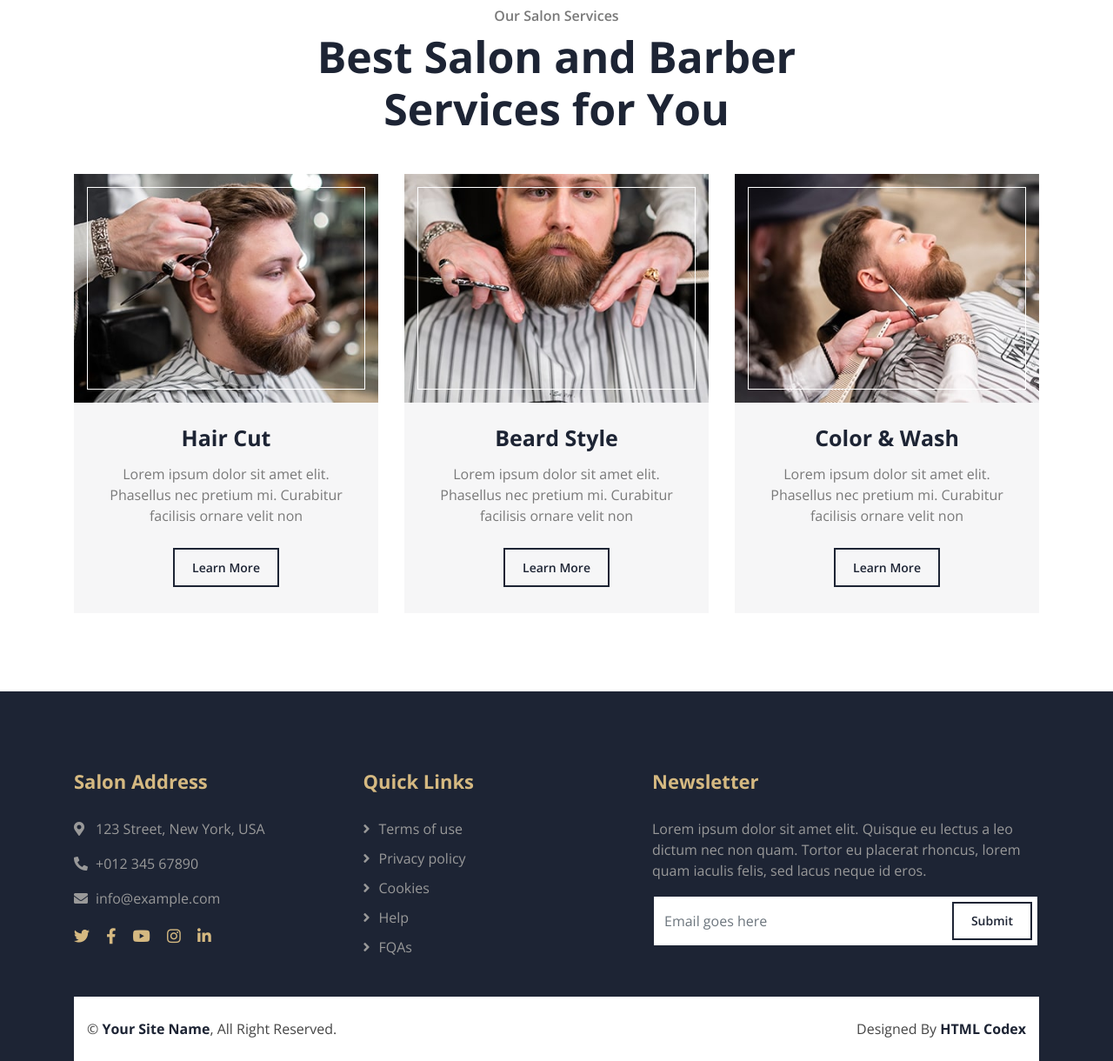
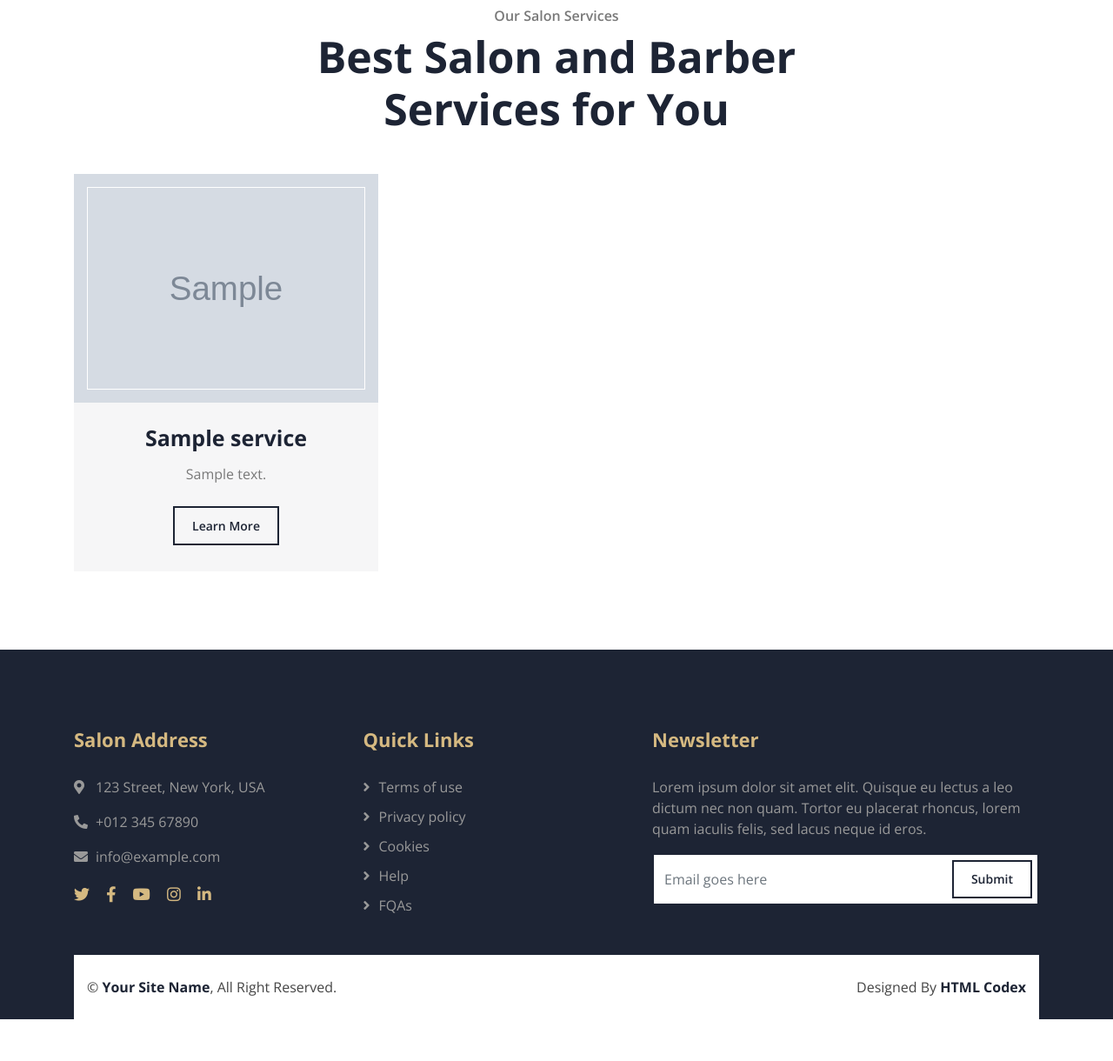
Before and after one commit to shahrom322/barber_x, a Django app: page /service/ in a window 1280 px wide. Shown: the part 497-1717 px from the top of the page at 87% size. After the commit the page ends 1669 px from the top, so only its background shows below. Run offline with Django 4.2, Linux system fonts and the light colour scheme; tables that the repository leaves empty hold one stand-in row (values such as "Sample post"); grey boxes marked "Sample" are stand-in pictures; parts of the project's set-up code (start-up, migrations or seed data) failed here and were passed over; some libraries are stand-ins or nearby versions.

Commit message:
Commit 0.1

```diff
--- a/barber/templates/barber/service.html
+++ b/barber/templates/barber/service.html
@@ -26,42 +26,20 @@
             <h2>Best Salon and Barber Services for You</h2>
         </div>
         <div class="row">
+            {% for service in services %}
             <div class="col-lg-4 col-md-6">
                 <div class="service-item">
                     <div class="service-img">
-                        <img src="img/service-1.jpg" alt="Image">
+                        <img src="{{ service.image }}" alt="Image">
                     </div>
-                    <h3>Hair Cut</h3>
+                    <h3>{{ service.name }}</h3>
                     <p>
-                        Lorem ipsum dolor sit amet elit. Phasellus nec pretium mi. Curabitur facilisis ornare velit non
+                        {{ service.description }}
                     </p>
                     <a class="btn" href="">Learn More</a>
                 </div>
             </div>
-            <div class="col-lg-4 col-md-6">
-                <div class="service-item">
-                    <div class="service-img">
-                        <img src="img/service-2.jpg" alt="Image">
-                    </div>
-                    <h3>Beard Style</h3>
-                    <p>
-                        Lorem ipsum dolor sit amet elit. Phasellus nec pretium mi. Curabitur facilisis ornare velit non
-                    </p>
-                    <a class="btn" href="">Learn More</a>
-                </div>
-            </div>
-            <div class="col-lg-4 col-md-6">
-                <div class="service-item">
-                    <div class="service-img">
-                        <img src="img/service-3.jpg" alt="Image">
-                    </div>
-                    <h3>Color & Wash</h3>
-                    <p>
-                        Lorem ipsum dolor sit amet elit. Phasellus nec pretium mi. Curabitur facilisis ornare velit non
-                    </p>
-                    <a class="btn" href="">Learn More</a>
-                </div>
-            </div>
+            {% endfor %}
         </div>
     </div>
 </div>
--- a/barber/urls.py
+++ b/barber/urls.py
@@ -5,10 +5,10 @@ from . import views
 urlpatterns = [
     path('', views.test, name='home'),
 
-    path('about/', views.about, name='about'),
+    path('about/', views.AboutView.as_view(), name='about'),
 
-    path('service/', views.service, name='service'),
-    path('service/<int:id>', views.service, name='single_service'),
+    path('service/', views.ServiceView.as_view(), name='service'),
+    path('service/<str:url>', views.ServiceView.as_view(), name='single_service'),
 
     path('price/', views.price, name='price'),
 
--- a/barber/views.py
+++ b/barber/views.py
@@ -1,17 +1,38 @@
 from django.http import HttpResponse
 from django.shortcuts import render
+from django.views.generic import TemplateView
+
+from barber.models import Barber, Service
 
 
 def test(request):
     return render(request, 'barber/index.html')
 
 
-def about(request):
-    return render(request, 'barber/about.html')
+class AboutView(TemplateView):
+
+    def get(self, request):
+        barbers = Barber.objects.all()
+        return render(
+            self.request,
+            'barber/about.html',
+            {
+                'barbers': barbers
+            }
+        )
 
 
-def service(request):
-    return render(request, 'barber/service.html')
+class ServiceView(TemplateView):
+
+    def get(self, request):
+        services = Service.objects.all()
+        return render(
+            request,
+            'barber/service.html',
+            {
+                'services': services
+            }
+        )
 
 
 def price(request):
```
Also changed, not shown: barber/templates/barber/about.html (+5 -36 lines), 1 other file.
